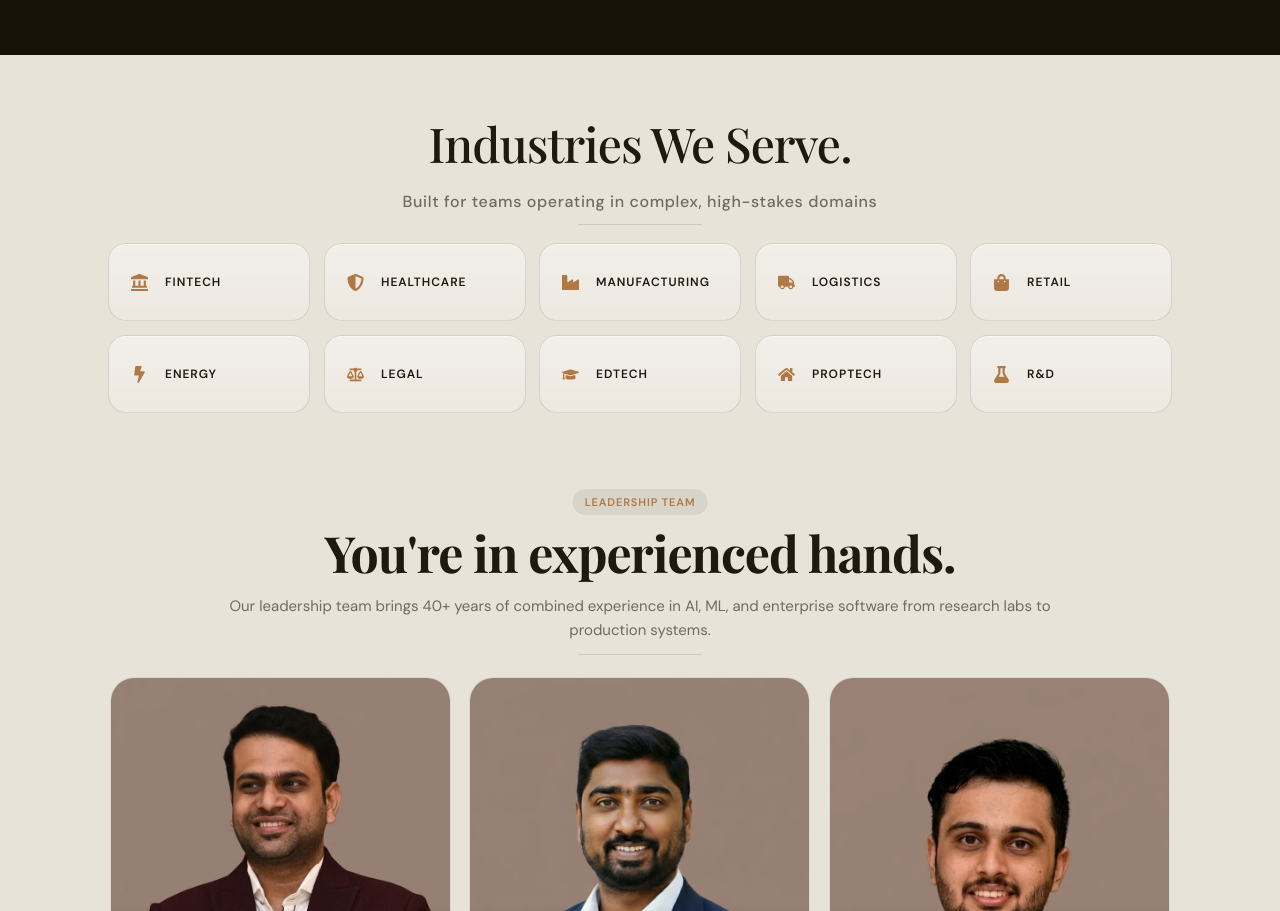
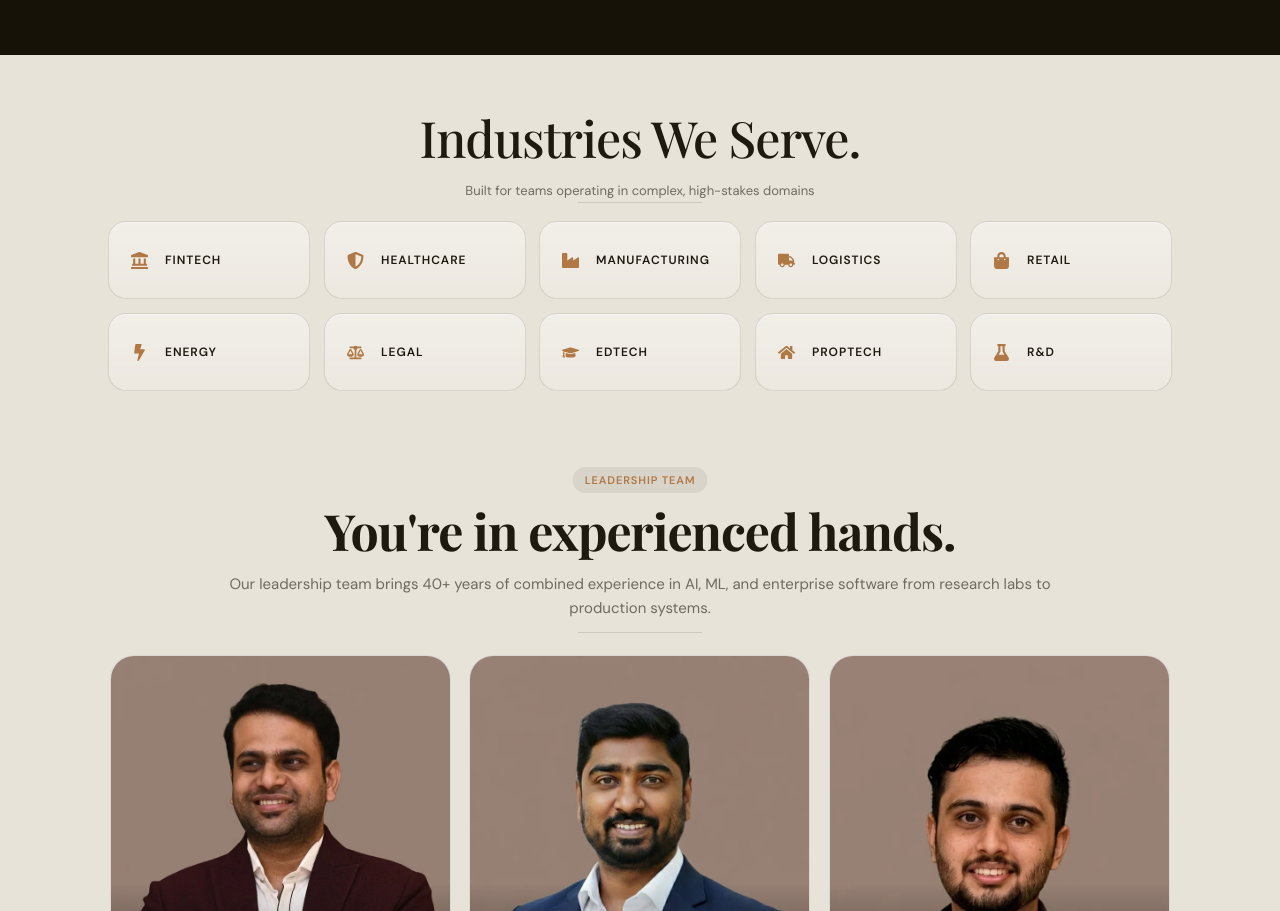
Before and after one commit to karan4533/new-version, a React (Vite) app: page / in a window 1280 px wide. Shown: the part 3571-4482 px from the top of the page. Built offline with nearby package versions, Linux system fonts and the light colour scheme; a web font is replaced by a local one.

Commit message:
fix: server-side deletion of invalid session cookies (httpOnly)

```diff
--- a/src/components/pages/IndustryFootprint.jsx
+++ b/src/components/pages/IndustryFootprint.jsx
@@ -48,7 +48,8 @@ export function IndustryFootprint() {
             color: T.ink,
             fontWeight: 500,
             letterSpacing: "-.02em",
-            fontSize: isSmallMobile ? 30 : isMobile ? 38 : 48,
+            fontSize: isSmallMobile ? 28 : isMobile ? 34 : isTablet ? 40 : 50,
+            lineHeight: 1.08,
           }}
         >
           Industries We Serve.
@@ -64,13 +65,14 @@ export function IndustryFootprint() {
         >
           <p
             style={{
-              margin: "0 0 12px",
+              margin: "0 auto",
               textAlign: "center",
               fontFamily: font.sans,
-              fontSize: isSmallMobile ? 14 : 16,
-              fontWeight: 500,
-              letterSpacing: ".04em",
+              fontSize: isSmallMobile ? 12 : 13,
+              lineHeight: 1.58,
               color: T.ink60,
+              maxWidth: 620,
+              overflowWrap: "anywhere",
             }}
           >
             Built for teams operating in complex, high-stakes domains
```
